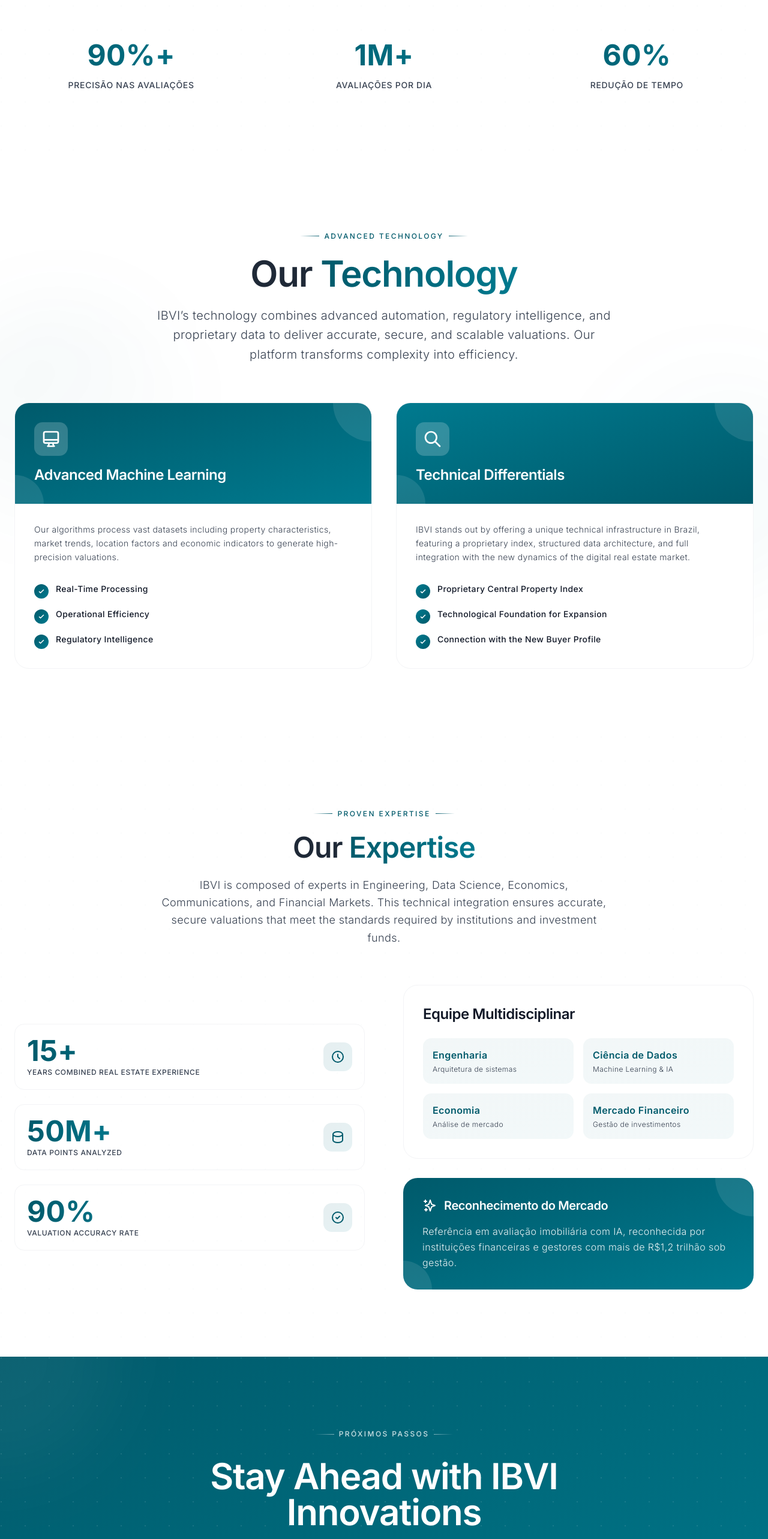
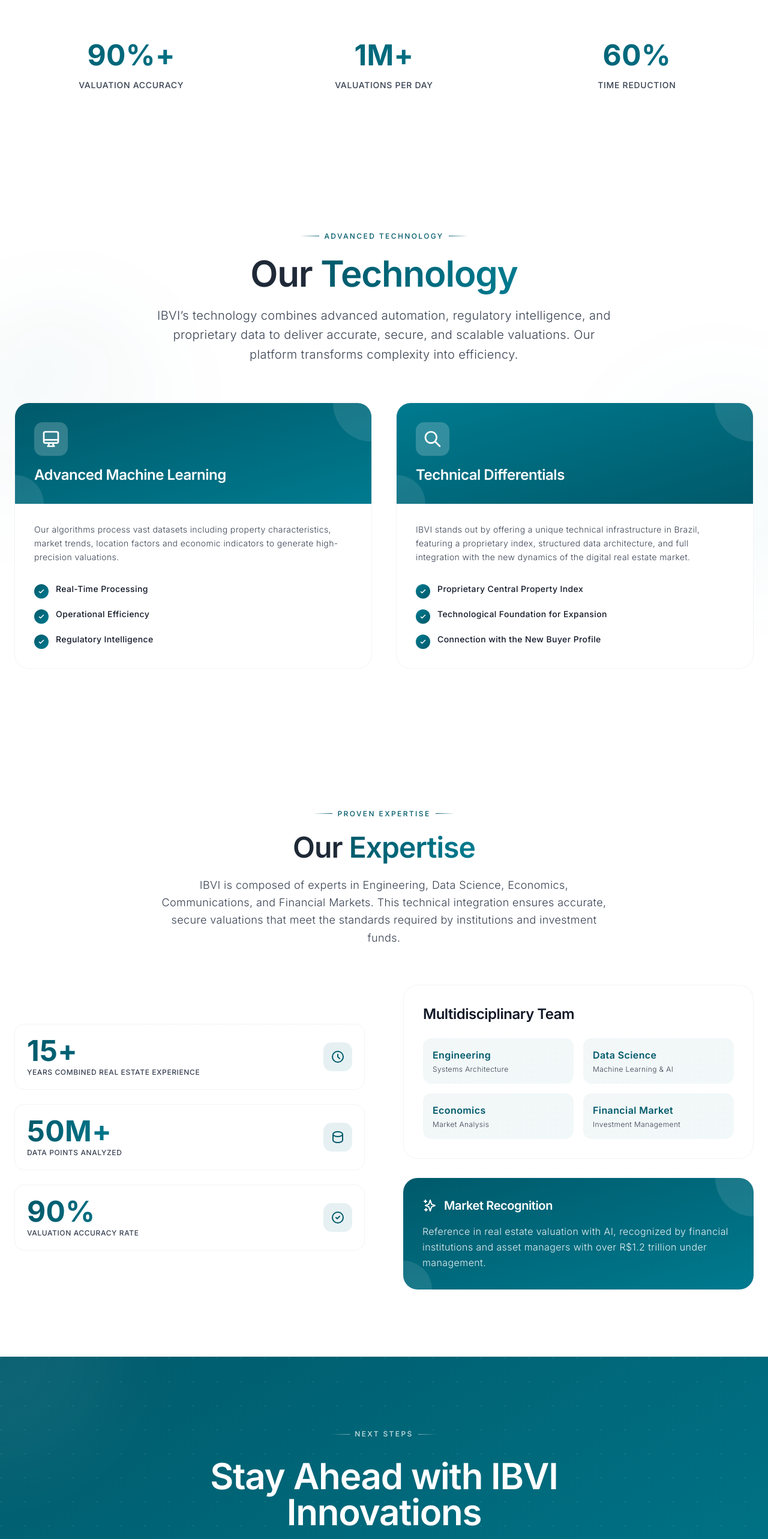
Before and after one commit to IBVIoficial/ibvi-page, a Next.js app: page /en/about in a window 1280 px wide. Shown: the part 1360-3926 px from the top of the page at 60% size. Built offline with nearby package versions, Linux system fonts and the light colour scheme; no server answers.

Commit message:
feat: new texts

```diff
--- a/app/[locale]/about/components/cta-section.tsx
+++ b/app/[locale]/about/components/cta-section.tsx
@@ -4,7 +4,8 @@
 import {useTranslations} from 'next-intl';
 
 const CTASection = () => {
-   const t = useTranslations('about');
+   const aboutT = useTranslations('about');
+   const nextT = useTranslations('next_steps');
 
    return (
       <section className="py-20 md:py-28 bg-gradient-to-br from-[#005A6B] via-[#006B7D] to-[#007A8F] relative overflow-hidden">
@@ -26,18 +27,18 @@
                {/* Badge */}
                <div className="inline-flex items-center gap-2 mb-8 animate-fade-in" data-delay="0">
                   <div className="w-8 h-[1px] bg-gradient-to-r from-transparent to-white/50"></div>
-                  <span className="text-xs font-medium tracking-[0.2em] text-white/80 uppercase">Próximos Passos</span>
+                  <span className="text-xs font-medium tracking-[0.2em] text-white/80 uppercase">{nextT('title')}</span>
                   <div className="w-8 h-[1px] bg-gradient-to-l from-transparent to-white/50"></div>
                </div>
 
                {/* Main Title */}
                <h2 className="text-4xl md:text-5xl lg:text-6xl font-inter font-semibold text-white mb-6 animate-fade-in" data-delay="100">
-                  {t('cta.title')}
+                  {aboutT('cta.title')}
                </h2>
 
                {/* Description */}
                <p className="text-lg md:text-xl font-inter font-light text-white/90 mb-12 leading-relaxed max-w-3xl mx-auto animate-fade-in" data-delay="200">
-                  {t('cta.description')}
+                  {aboutT('cta.description')}
                </p>
 
                {/* CTA Buttons */}
@@ -54,7 +55,7 @@
                            d="M3 8l7.89 5.26a2 2 0 002.22 0L21 8M5 19h14a2 2 0 002-2V7a2 2 0 00-2-2H5a2 2 0 00-2 2v10a2 2 0 002 2z"
                         />
                      </svg>
-                     {t('cta.get_in_touch')}
+                     {aboutT('cta.get_in_touch')}
                   </a>
                </div>
 
@@ -67,7 +68,7 @@
                         </svg>
                      </div>
                      <div className="text-3xl font-inter font-bold text-white mb-1">95%</div>
-                     <p className="text-xs text-white/70 uppercase tracking-wider">Precisão</p>
+                     <p className="text-xs text-white/70 uppercase tracking-wider">{nextT('precision')}</p>
                   </div>
 
                   <div className="text-center">
@@ -77,7 +78,7 @@
                         </svg>
                      </div>
                      <div className="text-3xl font-inter font-bold text-white mb-1">60%</div>
-                     <p className="text-xs text-white/70 uppercase tracking-wider">Mais Rápido</p>
+                     <p className="text-xs text-white/70 uppercase tracking-wider">{nextT('faster')}</p>
                   </div>
 
                   <div className="text-center">
@@ -92,7 +93,7 @@
                         </svg>
                      </div>
                      <div className="text-3xl font-inter font-bold text-white mb-1">$4T</div>
-                     <p className="text-xs text-white/70 uppercase tracking-wider">Mercado</p>
+                     <p className="text-xs text-white/70 uppercase tracking-wider">{nextT('market')}</p>
                   </div>
                </div>
             </div>
--- a/app/[locale]/about/components/expertise-section.tsx
+++ b/app/[locale]/about/components/expertise-section.tsx
@@ -4,7 +4,10 @@
 import {useTranslations} from 'next-intl';
 
 const ExpertiseSection = () => {
-   const t = useTranslations('about');
+   const t = useTranslations();
+   const aboutT = useTranslations('about');
+   const teamT = useTranslations('team');
+   const marketT = useTranslations('market_recognition');
 
    return (
       <section className="py-20 md:py-28 bg-white dark:bg-gray-900 relative overflow-hidden">
@@ -25,14 +28,14 @@
                <div className="text-center mb-16">
                   <div className="inline-flex items-center gap-2 mb-6 animate-fade-in" data-delay="0">
                      <div className="w-8 h-[1px] bg-gradient-to-r from-transparent to-[#005A6B]"></div>
-                     <span className="text-xs font-medium tracking-[0.2em] text-[#005A6B] dark:text-[#005A6B] uppercase">{t('expertise_badge')}</span>
+                     <span className="text-xs font-medium tracking-[0.2em] text-[#005A6B] dark:text-[#005A6B] uppercase">{aboutT('expertise_badge')}</span>
                      <div className="w-8 h-[1px] bg-gradient-to-l from-transparent to-[#005A6B]"></div>
                   </div>
 
                   <h2 className="text-3xl md:text-4xl lg:text-5xl font-inter font-semibold mb-6 animate-fade-in" data-delay="100">
-                     <span className="text-[#1f2937] dark:text-white">{t('expertise.title').split(' ').slice(0, -1).join(' ')} </span>
+                     <span className="text-[#1f2937] dark:text-white">{aboutT('expertise.title').split(' ').slice(0, -1).join(' ')} </span>
                      <span className="text-transparent bg-clip-text bg-gradient-to-r from-[#005A6B] to-[#007A8F]">
-                        {t('expertise.title').split(' ').slice(-1).join(' ')}
+                        {aboutT('expertise.title').split(' ').slice(-1).join(' ')}
                      </span>
                   </h2>
 
@@ -40,7 +43,7 @@
                      className="text-base md:text-md lg:text-lg font-inter font-light text-text-tertiary dark:text-gray-400 max-w-3xl mx-auto leading-relaxed animate-fade-in"
                      data-delay="200"
                   >
-                     {t('expertise.description')}
+                     {aboutT('expertise.description')}
                   </p>
                </div>
 
@@ -54,10 +57,10 @@
                            <div className="flex items-center justify-between">
                               <div>
                                  <div className="text-4xl md:text-5xl font-inter font-bold text-transparent bg-clip-text bg-gradient-to-r from-[#005A6B] to-[#007A8F] mb-1 group-hover:from-[#005A6B] group-hover:to-[#009AAF]">
-                                    {t('expertise.experience_years')}
+                                    {aboutT('expertise.experience_years')}
                                  </div>
                                  <p className="text-xs font-inter font-medium text-text-tertiary dark:text-gray-400 uppercase tracking-wider group-hover:text-[#005A6B]/80 dark:group-hover:text-[#005A6B]/90 transition-colors duration-300">
-                                    {t('expertise.experience_description')}
+                                    {aboutT('expertise.experience_description')}
                                  </p>
                               </div>
                               <div className="w-12 h-12 flex items-center justify-center bg-gradient-to-br from-[#005A6B]/10 to-[#007A8F]/10 rounded-xl group-hover:scale-110 group-hover:from-[#005A6B]/20 group-hover:to-[#007A8F]/20 group-hover:rotate-6 transition-all duration-300">
@@ -82,10 +85,10 @@
                            <div className="flex items-center justify-between">
                               <div>
                                  <div className="text-4xl md:text-5xl font-inter font-bold text-transparent bg-clip-text bg-gradient-to-r from-[#005A6B] to-[#007A8F] mb-1 group-hover:from-[#005A6B] group-hover:to-[#009AAF]">
-                                    {t('expertise.data_points')}
+                                    {aboutT('expertise.data_points')}
                                  </div>
                                  <p className="text-xs font-inter font-medium text-text-tertiary dark:text-gray-400 uppercase tracking-wider group-hover:text-[#005A6B]/80 dark:group-hover:text-[#005A6B]/90 transition-colors duration-300">
-                                    {t('expertise.data_points_description')}
+                                    {aboutT('expertise.data_points_description')}
                                  </p>
                               </div>
                               <div className="w-12 h-12 flex items-center justify-center bg-gradient-to-br from-[#005A6B]/10 to-[#007A8F]/10 rounded-xl group-hover:scale-110 group-hover:from-[#005A6B]/20 group-hover:to-[#007A8F]/20 group-hover:rotate-6 transition-all duration-300">
@@ -115,10 +118,10 @@
                            <div className="flex items-center justify-between">
                               <div>
                                  <div className="text-4xl md:text-5xl font-inter font-bold text-transparent bg-clip-text bg-gradient-to-r from-[#005A6B] to-[#007A8F] mb-1 group-hover:from-[#005A6B] group-hover:to-[#009AAF]">
-                                    {t('expertise.accuracy_rate')}
+                                    {aboutT('expertise.accuracy_rate')}
                                  </div>
                                  <p className="text-xs font-inter font-medium text-text-tertiary dark:text-gray-400 uppercase tracking-wider group-hover:text-[#005A6B]/80 dark:group-hover:text-[#005A6B]/90 transition-colors duration-300">
-                                    {t('expertise.accuracy_description')}
+                                    {aboutT('expertise.accuracy_description')}
                                  </p>
                               </div>
                               <div className="w-12 h-12 flex items-center justify-center bg-gradient-to-br from-[#005A6B]/10 to-[#007A8F]/10 rounded-xl group-hover:scale-110 group-hover:from-[#005A6B]/20 group-hover:to-[#007A8F]/20 group-hover:rotate-6 transition-all duration-300">
@@ -144,25 +147,25 @@
                      <div className="group relative">
                         <div className="bg-surface-primary dark:bg-gray-800 rounded-3xl p-8 border border-border-light dark:border-gray-700 hover:border-[#005A6B]/50 dark:hover:border-[#005A6B]/60 transition-all duration-300 group-hover:shadow-lg group-hover:shadow-[#005A6B]/10 group-hover:-translate-y-1">
                            <h3 className="text-2xl font-inter font-semibold text-text-primary dark:text-white mb-6 group-hover:text-[#005A6B] transition-colors duration-300">
-                              Equipe Multidisciplinar
+                              {teamT('title')}
                            </h3>
 
                            <div className="grid grid-cols-2 gap-4">
                               <div className="bg-gradient-to-br from-[#005A6B]/5 to-[#007A8F]/5 rounded-xl p-4 hover:from-[#005A6B]/10 hover:to-[#007A8F]/10 transition-all duration-300 transform hover:scale-105">
-                                 <div className="text-[#005A6B] font-semibold mb-1">Engenharia</div>
-                                 <p className="text-xs text-text-tertiary dark:text-gray-400">Arquitetura de sistemas</p>
+                                 <div className="text-[#005A6B] font-semibold mb-1">{teamT('engineering')}</div>
+                                 <p className="text-xs text-text-tertiary dark:text-gray-400">{teamT('engineering_description')}</p>
                               </div>
                               <div className="bg-gradient-to-br from-[#005A6B]/5 to-[#007A8F]/5 rounded-xl p-4 hover:from-[#005A6B]/10 hover:to-[#007A8F]/10 transition-all duration-300 transform hover:scale-105">
-                                 <div className="text-[#005A6B] font-semibold mb-1">Ciência de Dados</div>
-                                 <p className="text-xs text-text-tertiary dark:text-gray-400">Machine Learning & IA</p>
+                                 <div className="text-[#005A6B] font-semibold mb-1">{teamT('data_science')}</div>
+                                 <p className="text-xs text-text-tertiary dark:text-gray-400">{teamT('data_science_description')}</p>
                               </div>
                               <div className="bg-gradient-to-br from-[#005A6B]/5 to-[#007A8F]/5 rounded-xl p-4 hover:from-[#005A6B]/10 hover:to-[#007A8F]/10 transition-all duration-300 transform hover:scale-105">
-                                 <div className="text-[#005A6B] font-semibold mb-1">Economia</div>
-                                 <p className="text-xs text-text-tertiary dark:text-gray-400">Análise de mercado</p>
+                                 <div className="text-[#005A6B] font-semibold mb-1">{teamT('economics')}</div>
+                                 <p className="text-xs text-text-tertiary dark:text-gray-400">{teamT('economics_description')}</p>
                               </div>
                               <div className="bg-gradient-to-br from-[#005A6B]/5 to-[#007A8F]/5 rounded-xl p-4 hover:from-[#005A6B]/10 hover:to-[#007A8F]/10 transition-all duration-300 transform hover:scale-105">
-                                 <div className="text-[#005A6B] font-semibold mb-1">Mercado Financeiro</div>
-                                 <p className="text-xs text-text-tertiary dark:text-gray-400">Gestão de investimentos</p>
+                                 <div className="text-[#005A6B] font-semibold mb-1">{teamT('financial_market')}</div>
+                                 <p className="text-xs text-text-tertiary dark:text-gray-400">{teamT('financial_market_description')}</p>
                               </div>
                            </div>
                         </div>
@@ -192,12 +195,11 @@
                                     />
                                  </svg>
                                  <h3 className="text-xl font-inter text-white font-semibold group-hover:scale-105 transition-all duration-300">
-                                    Reconhecimento do Mercado
+                                    {marketT('title')}
                                  </h3>
                               </div>
                               <p className="text-white/90 font-light leading-relaxed group-hover:text-white transition-colors duration-300">
-                                 Referência em avaliação imobiliária com IA, reconhecida por instituições financeiras e gestores com mais de R$1,2 trilhão sob
-                                 gestão.
+                                 {marketT('description')}
                               </p>
                            </div>
                         </div>
--- a/app/[locale]/about/components/mission-section.tsx
+++ b/app/[locale]/about/components/mission-section.tsx
@@ -5,6 +5,7 @@
 
 const MissionSection = () => {
    const t = useTranslations('about');
+   const missionStatsT = useTranslations('mission_stats');
 
    return (
       <section id="mission" className="py-20 md:py-28 bg-white dark:bg-gray-900 relative overflow-hidden">
@@ -23,8 +24,6 @@
             <div className="max-w-7xl mx-auto">
                {/* Section Header */}
                <div className="text-center mb-16">
-
-
                   <h2 className="text-4xl md:text-5xl lg:text-6xl font-inter font-semibold mb-6 animate-fade-in" data-delay="100">
                      <span className="text-[#1f2937] dark:text-white">{t('mission.title').split(' ').slice(0, -1).join(' ')} </span>
                      <span className="text-transparent bg-clip-text bg-gradient-to-r from-[#005A6B] to-[#007A8F]">
@@ -112,21 +111,27 @@
                      <div className="text-4xl md:text-5xl font-inter font-bold text-transparent bg-clip-text bg-gradient-to-r from-[#005A6B] to-[#007A8F] mb-4">
                         90%+
                      </div>
-                     <p className="text-sm font-inter font-medium text-text-tertiary dark:text-gray-400 uppercase tracking-wider">Precisão nas Avaliações</p>
+                     <p className="text-sm font-inter font-medium text-text-tertiary dark:text-gray-400 uppercase tracking-wider">
+                        {missionStatsT('valuation_accuracy')}
+                     </p>
                   </div>
 
                   <div className="text-center animate-fade-in" data-delay="600">
                      <div className="text-4xl md:text-5xl font-inter font-bold text-transparent bg-clip-text bg-gradient-to-r from-[#005A6B] to-[#007A8F] mb-4">
                         1M+
                      </div>
-                     <p className="text-sm font-inter font-medium text-text-tertiary dark:text-gray-400 uppercase tracking-wider">Avaliações por Dia</p>
+                     <p className="text-sm font-inter font-medium text-text-tertiary dark:text-gray-400 uppercase tracking-wider">
+                        {missionStatsT('valuations_per_day')}
+                     </p>
                   </div>
 
                   <div className="text-center animate-fade-in" data-delay="700">
                      <div className="text-4xl md:text-5xl font-inter font-bold text-transparent bg-clip-text bg-gradient-to-r from-[#005A6B] to-[#007A8F] mb-4">
                         60%
                      </div>
-                     <p className="text-sm font-inter font-medium text-text-tertiary dark:text-gray-400 uppercase tracking-wider">Redução de Tempo</p>
+                     <p className="text-sm font-inter font-medium text-text-tertiary dark:text-gray-400 uppercase tracking-wider">
+                        {missionStatsT('time_reduction')}
+                     </p>
                   </div>
                </div>
             </div>
--- a/messages/en.json
+++ b/messages/en.json
@@ -179,5 +179,31 @@
       "subscribe_error": "An error occurred. Please try again later.",
       "copyright": "© {currentYear} IBVI. All rights reserved.",
       "tagline": "IBVI: The future of Real Estate Valuation starts here."
+   },
+   "market_recognition": {
+      "title": "Market Recognition",
+      "description": "Reference in real estate valuation with AI, recognized by financial institutions and asset managers with over R$1.2 trillion under management."
+   },
+   "next_steps": {
+      "title": "Next Steps",
+      "precision": "Precision",
+      "faster": "Faster",
+      "market": "Market"
+   },
+   "team": {
+      "title": "Multidisciplinary Team",
+      "engineering": "Engineering",
+      "engineering_description": "Systems Architecture",
+      "data_science": "Data Science",
+      "data_science_description": "Machine Learning & AI",
+      "economics": "Economics",
+      "economics_description": "Market Analysis",
+      "financial_market": "Financial Market",
+      "financial_market_description": "Investment Management"
+   },
+   "mission_stats": {
+      "valuation_accuracy": "VALUATION ACCURACY",
+      "valuations_per_day": "VALUATIONS PER DAY",
+      "time_reduction": "TIME REDUCTION"
    }
 }
--- a/messages/es.json
+++ b/messages/es.json
@@ -39,8 +39,8 @@
       "title": "Capacidades de la Plataforma y <primary>Desafíos del Sector</primary>",
       "main_paragraph": "El IBVI surge con una propuesta técnica bien definida: corregir las distorsiones estructurales del sector de valuación inmobiliaria en Brasil mediante un sistema sólido con automatización de datos, impulsando una eficiencia inédita en el mercado.",
       "standardization_gaps": {
-         "title": "Padronización con Inteligencia Artificial",
-         "description": "Más del 70% de los profesionales de valuación aún recurren a planillas manuales. El IBVI moderniza este processo mediante modelos automatizados basados en Inteligencia Artificial, entregando informes estandarizados, auditables y con actualización en tiempo real."
+         "title": "Estandarización con Inteligencia Artificial",
+         "description": "Más del 70% de los profesionales de valuación aún recurren a planillas manuales. El IBVI moderniza este proceso mediante modelos automatizados basados en Inteligencia Artificial, entregando informes estandarizados, auditables y con actualización en tiempo real."
       },
       "buyer_hurdles": {
          "title": "Valuación Técnica y Estructurada",
@@ -164,7 +164,7 @@
       "cta": {
          "title": "¿Listo para Transformar tu Experiencia Inmobiliaria?",
          "description": "Únete a nosotros en la revolución del mercado inmobiliario brasileño con tecnología de IA de vanguardia y precisión incomparable.",
-         "explore_solution": "Descubra nuestra pesquisa",
+         "explore_solution": "Descubra nuestra investigación",
          "get_in_touch": "Contáctanos"
       }
    },
@@ -179,5 +179,31 @@
       "subscribe_error": "Ocurrió un error. Inténtelo de nuevo más tarde.",
       "copyright": "© {currentYear} IBVI. Todos los derechos reservados.",
       "tagline": "IBVI: El futuro de la valuación inmobiliaria comienza aquí."
+   },
+   "market_recognition": {
+      "title": "Reconocimiento del Mercado",
+      "description": "Referencia en valuación inmobiliaria con IA, reconocida por instituciones financieras y gestores con más de R$1,2 billones bajo gestión."
+   },
+   "next_steps": {
+      "title": "Próximos Pasos",
+      "precision": "Precisión",
+      "faster": "Más Rápido",
+      "market": "Mercado"
+   },
+   "mission_stats": {
+      "valuation_accuracy": "PRECISIÓN EN VALUACIONES",
+      "valuations_per_day": "VALUACIONES POR DÍA",
+      "time_reduction": "REDUCCIÓN DE TIEMPO"
+   },
+   "team": {
+      "title": "Equipo Multidisciplinario",
+      "engineering": "Ingeniería",
+      "engineering_description": "Arquitectura de sistemas",
+      "data_science": "Ciencia de Datos",
+      "data_science_description": "Machine Learning e IA",
+      "economics": "Economía",
+      "economics_description": "Análisis de mercado",
+      "financial_market": "Mercado Financiero",
+      "financial_market_description": "Gestión de inversiones"
    }
 }
--- a/messages/pt-BR.json
+++ b/messages/pt-BR.json
@@ -183,5 +183,31 @@
       "subscribe_error": "Ocorreu um erro. Por favor, tente novamente mais tarde.",
       "copyright": "© {currentYear} IBVI. Todos os direitos reservados.",
       "tagline": "IBVI: O futuro da avaliação imobiliária começa aqui."
+   },
+   "market_recognition": {
+      "title": "Reconhecimento do Mercado",
+      "description": "Referência em avaliação imobiliária com IA, reconhecida por instituições financeiras e gestores com mais de R$1,2 trilhão sob gestão."
+   },
+   "next_steps": {
+      "title": "Próximos Passos",
+      "precision": "Precisão",
+      "faster": "Mais Rápido",
+      "market": "Mercado"
+   },
+   "mission_stats": {
+      "valuation_accuracy": "PRECISÃO NAS AVALIAÇÕES",
+      "valuations_per_day": "AVALIAÇÕES POR DIA",
+      "time_reduction": "REDUÇÃO DE TEMPO"
+   },
+   "team": {
+      "title": "Equipe Multidisciplinar",
+      "engineering": "Engenharia",
+      "engineering_description": "Arquitetura de sistemas",
+      "data_science": "Ciência de Dados",
+      "data_science_description": "Machine Learning & IA",
+      "economics": "Economia",
+      "economics_description": "Análise de mercado",
+      "financial_market": "Mercado Financeiro",
+      "financial_market_description": "Gestão de investimentos"
    }
 }
```
Also changed, not shown: app/[locale]/components/overview-section.tsx (+0 -31 lines), app/[locale]/components/solution-section.tsx (+13 -0 lines).
